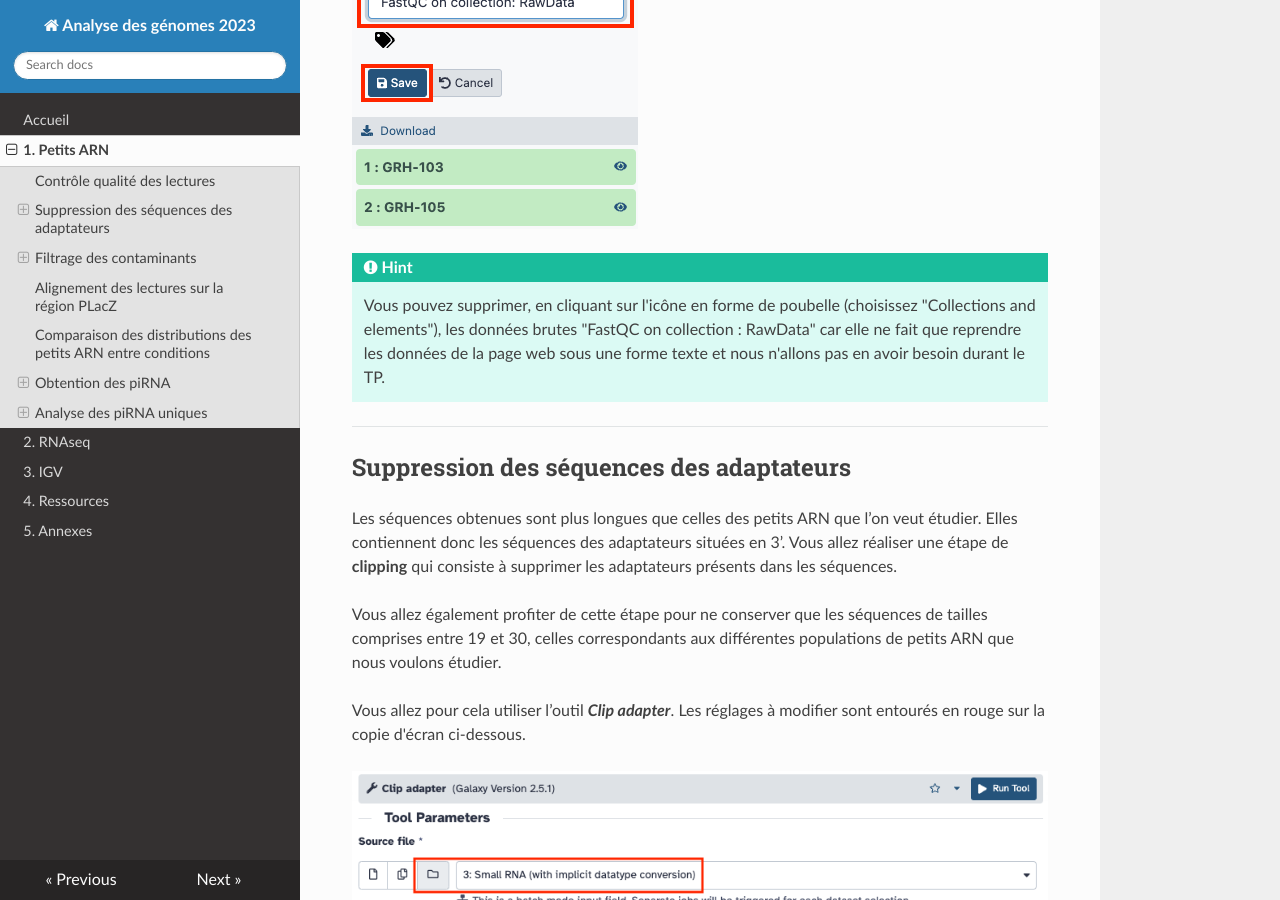
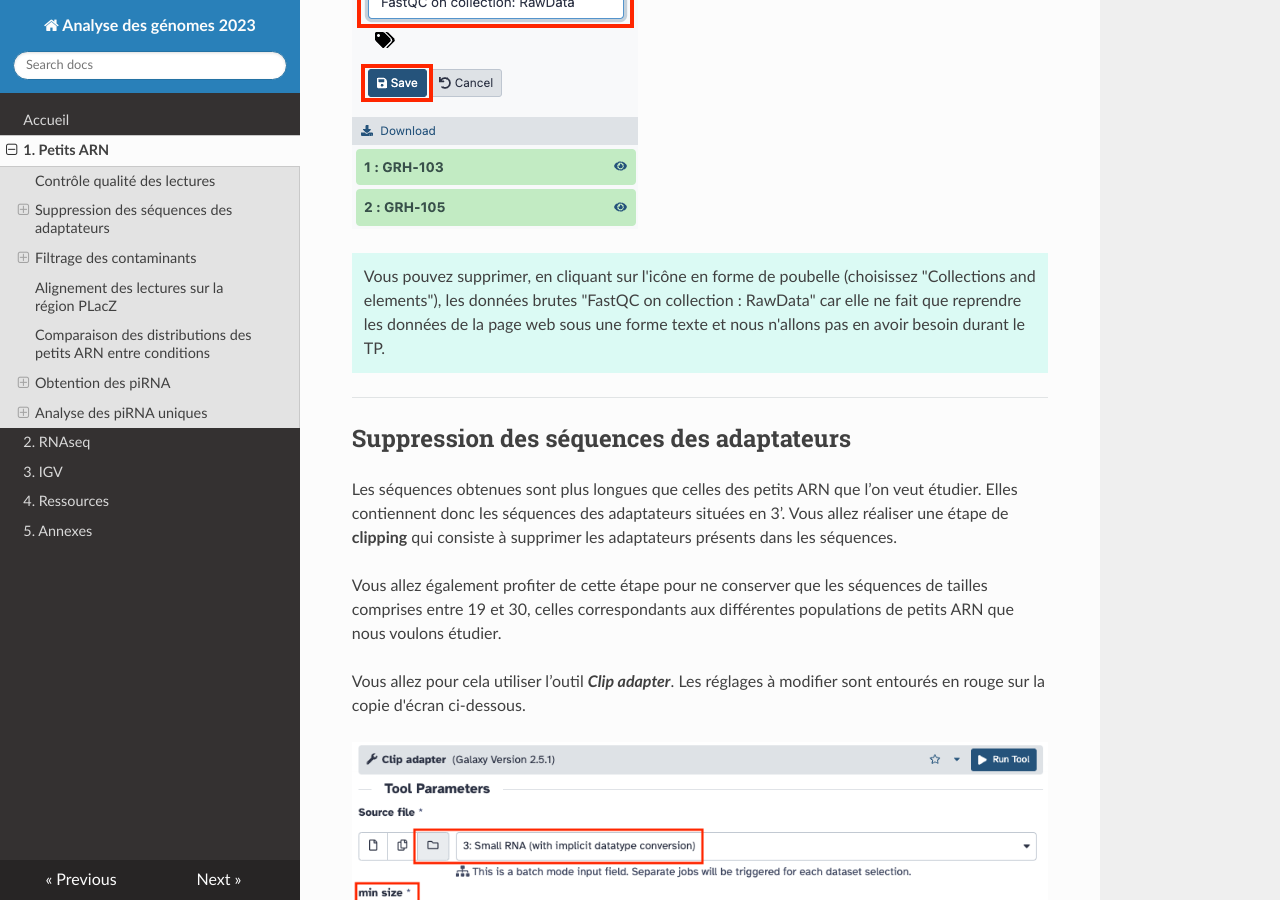
Before and after one commit to slecrom/AG2024, an MkDocs documentation site: the page built from docs/srna.md, in a window 1280 px wide and 900 px high, scrolled down 2342 px. Built offline with MkDocs 1.6.1, drawn with Linux system fonts in a browser that asks for light colours; nearby versions of some CDN libraries.

Commit message:
Documentation update

```diff
--- a/docs/srna.md
+++ b/docs/srna.md
@@ -44,7 +44,7 @@ Vous avez la possibilité de renommer les collections en cliquant sur l'une d'en
 
 ![Renommer une collection](img/srna/rename_collection.png "Renommer une collection")
 
-!!! hint
+!!! hint ""
 
 	Vous pouvez supprimer, en cliquant sur l'icône en forme de poubelle (choisissez "Collections and elements"), les données brutes "FastQC on collection : RawData" car elle ne fait que reprendre les données de la page web sous une forme texte et nous n'allons pas en avoir besoin durant le TP.
 
@@ -180,7 +180,7 @@ Lancez l’alignement une fois que vous avez déterminé les paramètres optimau
 
 ![Alignement sur PLacZ](img/srna/bowtie_placz.png "Alignement sur PLacZ")
 
-!!! hint
+!!! hint ""
 
 	La sortie standard et l’erreur standard sont accessibles dans Galaxy. Pour cela vous devez cliquer dans votre jeu de données sur l’icône d’information (i). La page qui s’affiche vous donne accès aux paramètres de lancement de l’outil utilisé et aux différentes sorties produites.
 
@@ -194,7 +194,7 @@ Vous allez maintenant comparer la distribution des petits ARN sur PLacZ entre le
 
 Vous allez réaliser des graphiques et quantifier la répartition des 2 types de petits ARN (siRNA et piRNA) alignés sur la séquence de PLacZ à partir des lectures de vos différents échantillons. Pour cela vous utiliserez l’outil ***small_rna_maps*** sur chacun de vos fichiers d’alignement en prenant soin d’indiquer pour chacun le facteur de normalisation permettant de corriger les lectures calculés dans le [tableau partagé](https://docs.google.com/spreadsheets/d/1y-uBdR2TVZUIbNjM-RPxKXeMFn0OD8izTTmc3xnEFjE/edit#gid=243437883).
 
-!!! hint
+!!! hint ""
 
 	Vous pouvez accéder à un élément d'une collection en cliquant sur l'icône de dossier "Browse dataset" ouvert sur la droite du sélecteur de fichier.
 
```
Also changed, not shown: docs/rnaseq.md (+1 -1 lines).
